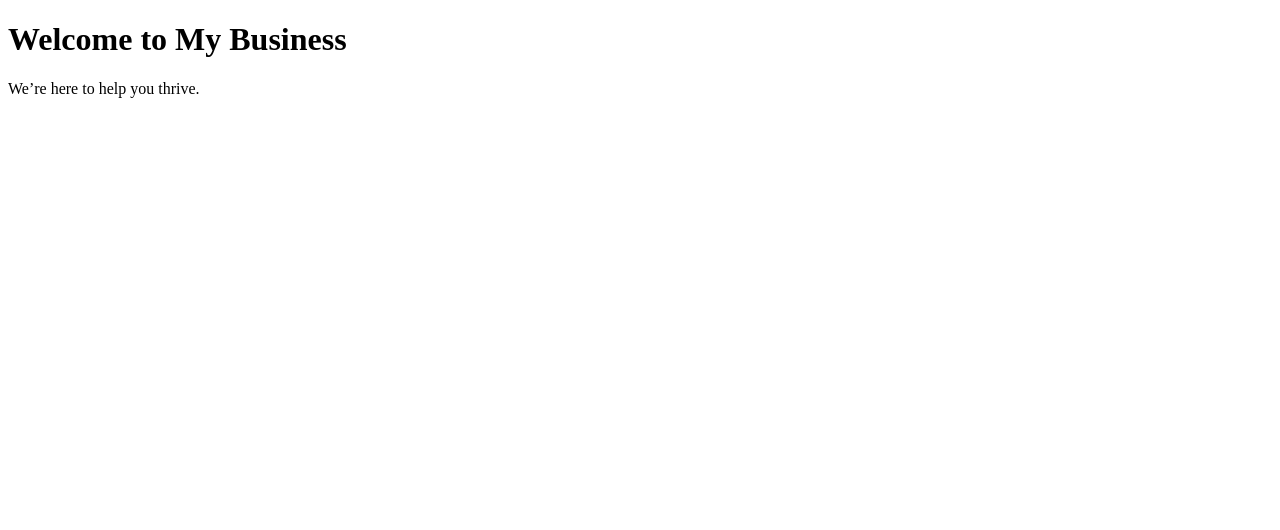
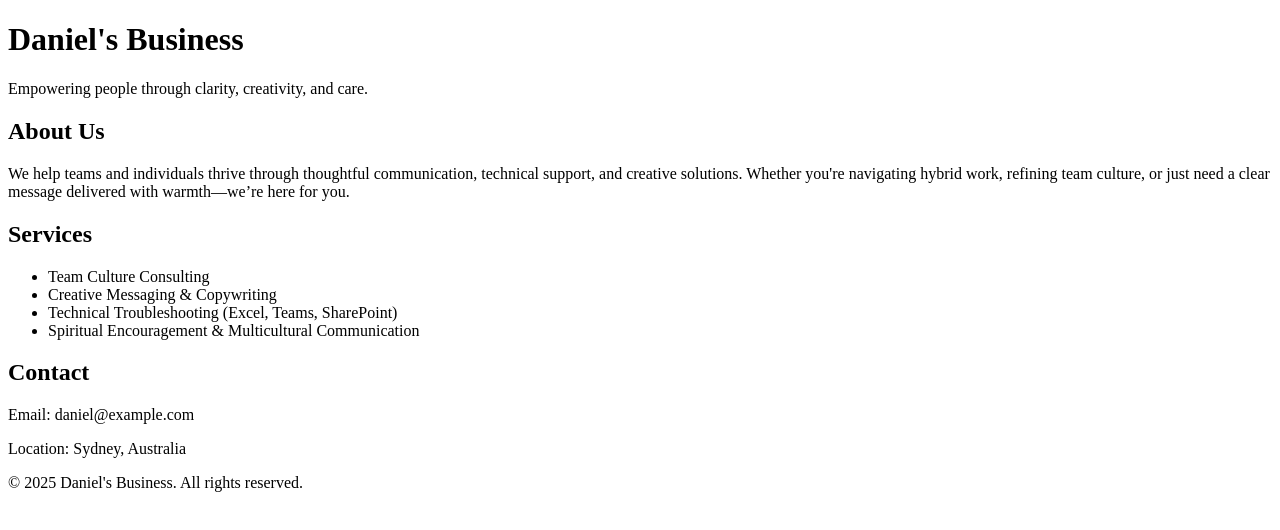
Before and after one commit to danieljohnston101/my-business-website, a plain HTML site: page index.html in a window 1280 px wide. Drawn offline with Linux system fonts and the light colour scheme.

Commit message:
Update index.html

```diff
--- a/index.html
+++ b/index.html
@@ -1,11 +1,38 @@
 <!DOCTYPE html>
 <html>
 <head>
-  <title>My Business</title>
+  <title>Daniel's Business</title>
   <link rel="stylesheet" href="style.css">
 </head>
 <body>
-  <h1>Welcome to My Business</h1>
-  <p>We’re here to help you thrive.</p>
+  <header>
+    <h1>Daniel's Business</h1>
+    <p>Empowering people through clarity, creativity, and care.</p>
+  </header>
+
+  <section id="about">
+    <h2>About Us</h2>
+    <p>We help teams and individuals thrive through thoughtful communication, technical support, and creative solutions. Whether you're navigating hybrid work, refining team culture, or just need a clear message delivered with warmth—we’re here for you.</p>
+  </section>
+
+  <section id="services">
+    <h2>Services</h2>
+    <ul>
+      <li>Team Culture Consulting</li>
+      <li>Creative Messaging & Copywriting</li>
+      <li>Technical Troubleshooting (Excel, Teams, SharePoint)</li>
+      <li>Spiritual Encouragement & Multicultural Communication</li>
+    </ul>
+  </section>
+
+  <section id="contact">
+    <h2>Contact</h2>
+    <p>Email: daniel@example.com</p>
+    <p>Location: Sydney, Australia</p>
+  </section>
+
+  <footer>
+    <p>&copy; 2025 Daniel's Business. All rights reserved.</p>
+  </footer>
 </body>
 </html>
```
